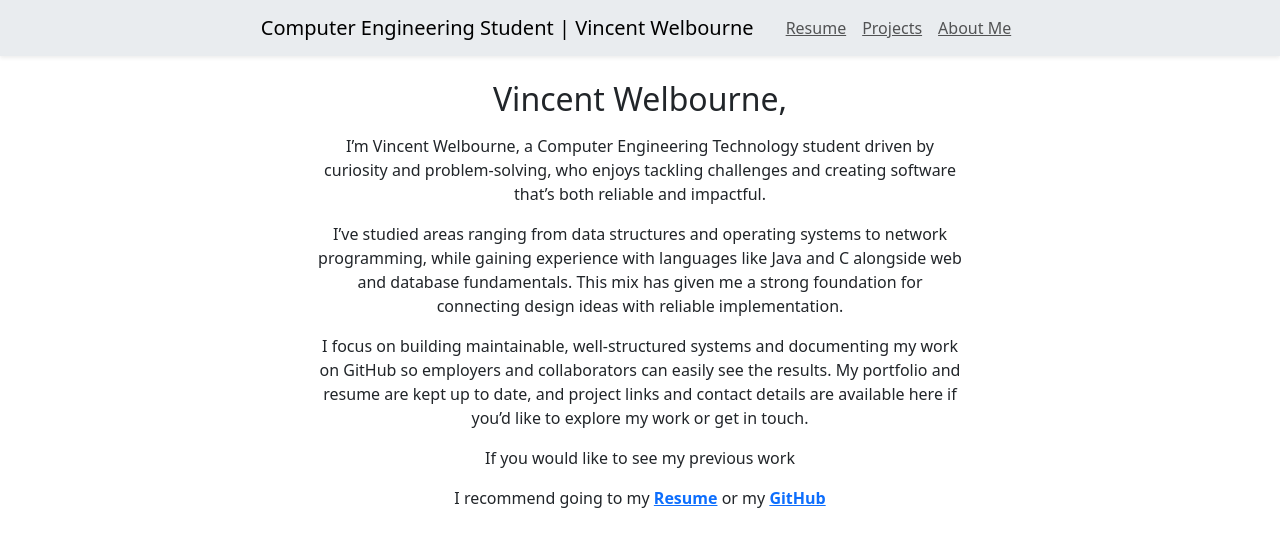
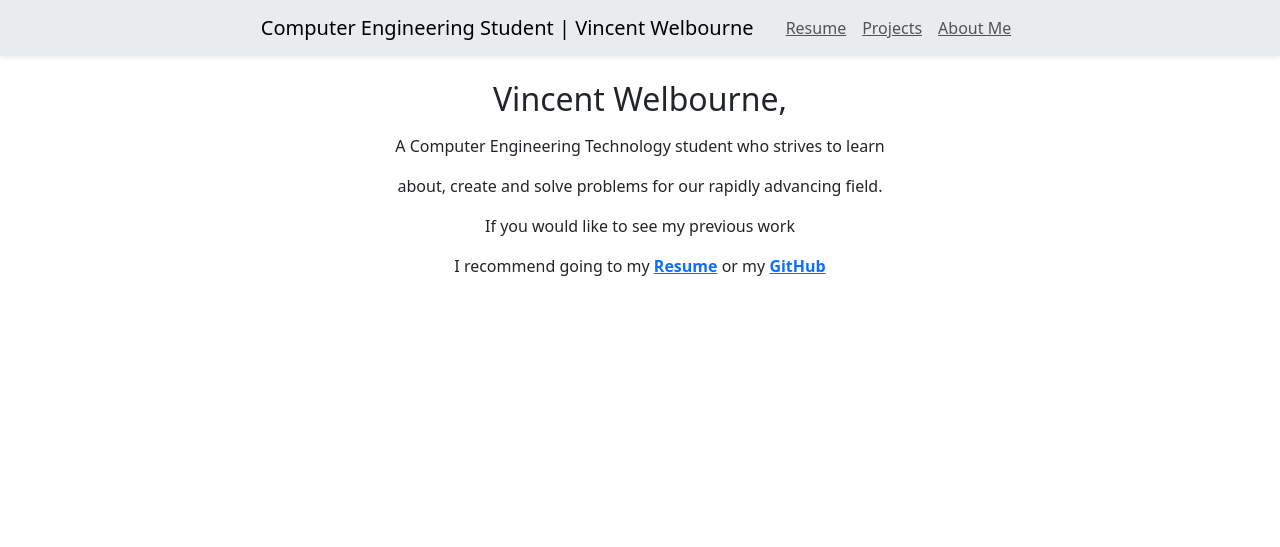
Before and after one commit to Bicente44/bicente_website, a Jekyll site: the page built from home.markdown, in a window 1280 px wide. Shown: the top 547 px of the page. Built offline with Jekyll 4.4.1, drawn with Linux system fonts in a browser that asks for light colours.

Commit message:
Fix link, and modify intro contents
Make link no longer create a /home/ folder and also fix up the intro
paragraphs.

```diff
--- a/home.markdown
+++ b/home.markdown
@@ -1,12 +1,9 @@
 ---
 layout: home
 title: "Home"
-permalink: /home/
+permalink: /home.html
 Intro: "Vincent Welbourne,"
-AboutSummary: "<p>I’m Vincent Welbourne, a Computer Engineering Technology student driven by curiosity and problem-solving, who enjoys tackling challenges and creating software that’s both reliable and impactful.</p>
-<p>I’ve studied areas ranging from data structures and operating systems to network programming, while gaining experience with languages like Java and C alongside web and database fundamentals. This mix has given me a strong foundation for connecting design ideas with reliable implementation.</p>
-<p>I focus on building maintainable, well-structured systems and documenting my work on GitHub so employers and collaborators can easily see the results. My portfolio and resume are kept up to date, and project links and contact details are available here if you’d like to explore my work or get in touch.</p>"
-
+AboutSummary: "<p>A Computer Engineering Technology student who strives to learn</p> <p>about, create and solve problems for our rapidly advancing field.</p>"
 ---
 
 Main Content Area for later
```
